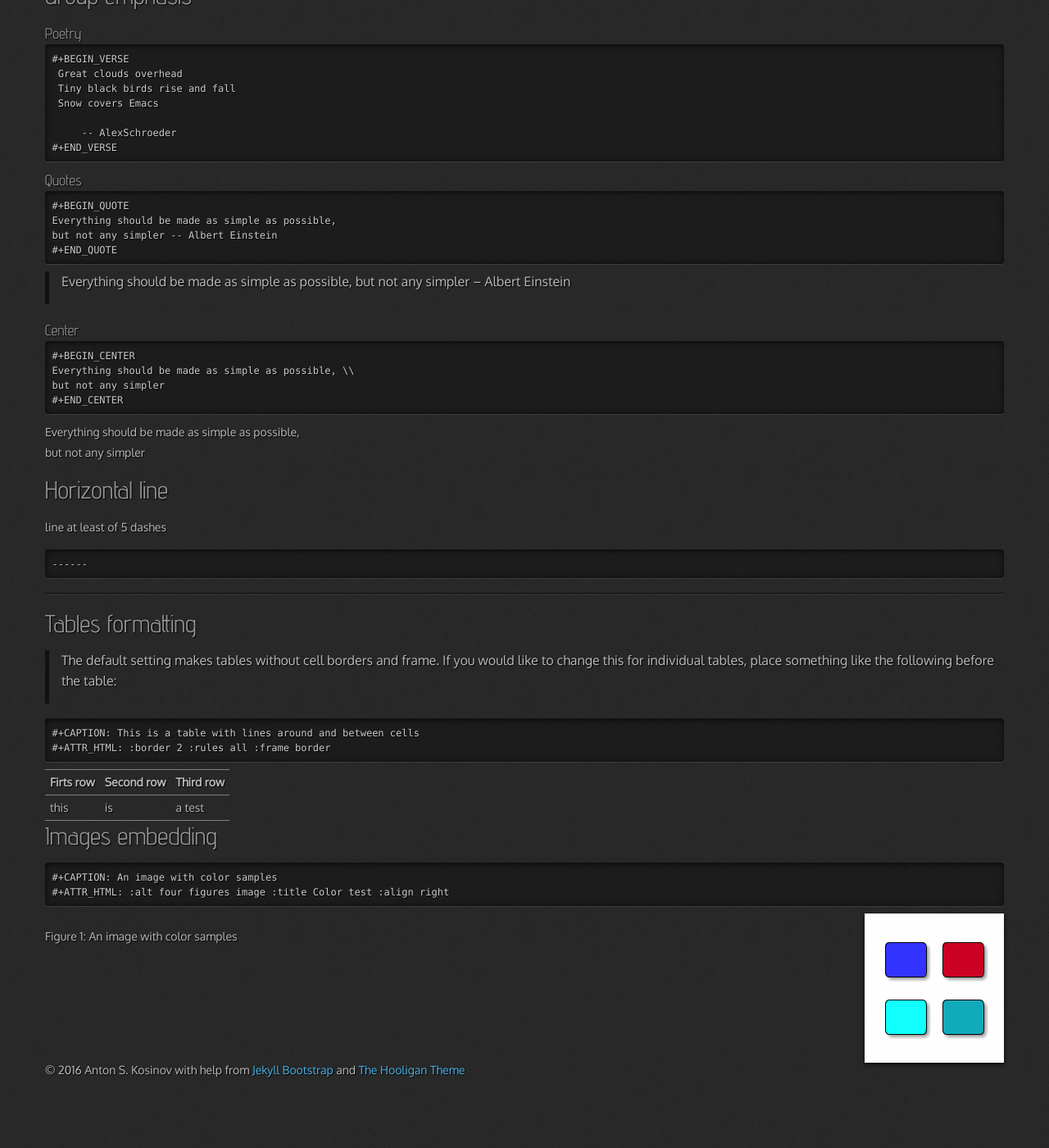
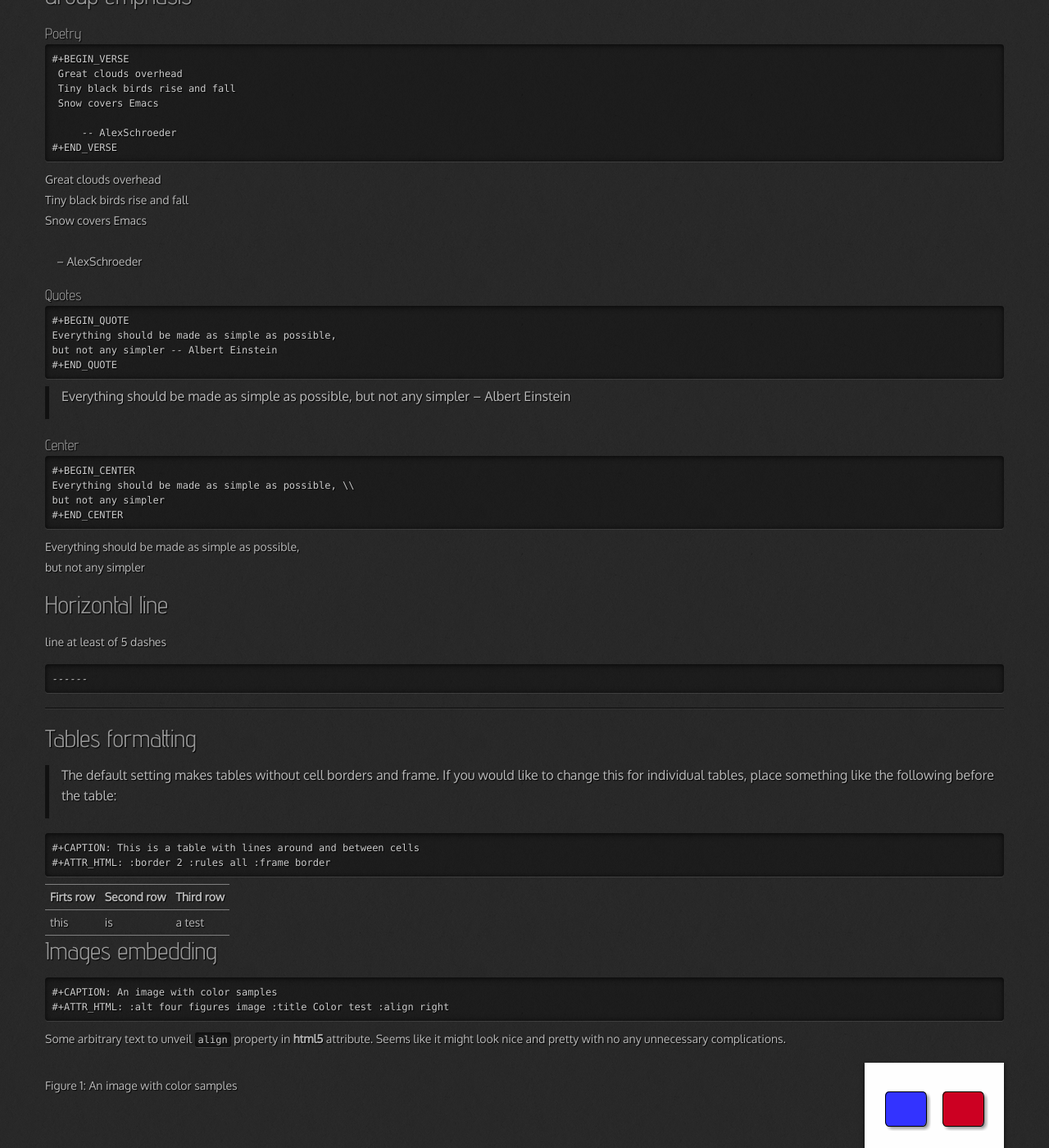
Before and after one commit to 0--key/0--key.github.io, a Jekyll site: the page built from _posts/2016-08-27-mark-up-samples.html, in a window 1280 px wide and 1400 px high, scrolled down 1187 px. Shown: the whole window at 82% size. Built offline with Jekyll 4.4.1, drawn with Linux system fonts in a browser that asks for light colours; nearby versions of some CDN libraries; before the commit the page ends 2510 px from its top, so only the background shows below that.

Commit message:
Final honing

```diff
--- a/_posts/2016-08-27-mark-up-samples.html
+++ b/_posts/2016-08-27-mark-up-samples.html
@@ -128,6 +128,13 @@ _This is underlined sentence._
      -- AlexSchroeder
 #+END_VERSE
 </pre>
+<p class="verse">
+Great clouds overhead<br  />
+Tiny black birds rise and fall<br  />
+Snow covers Emacs<br  />
+<br  />
+&#xa0;&#xa0;&#xa0;&#xa0;&#x2013; AlexSchroeder<br  />
+</p>
 </div>
 </div>
 
@@ -236,6 +243,11 @@ like the following before the table:
 #+CAPTION: An image with color samples
 #+ATTR_HTML: :alt four figures image :title Color test :align right
 </pre>
+<p>
+Some arbitrary text to unveil <code>align</code> property in <b>html5</b> attribute.
+Seems like it might look nice and pretty with no any unnecessary
+complications.
+</p>
 
 <div class="figure">
 <p><img src="http://0--key.github.io/assets/img/color_test.png" alt="four figures image" title="Color test" align="right" />
```
